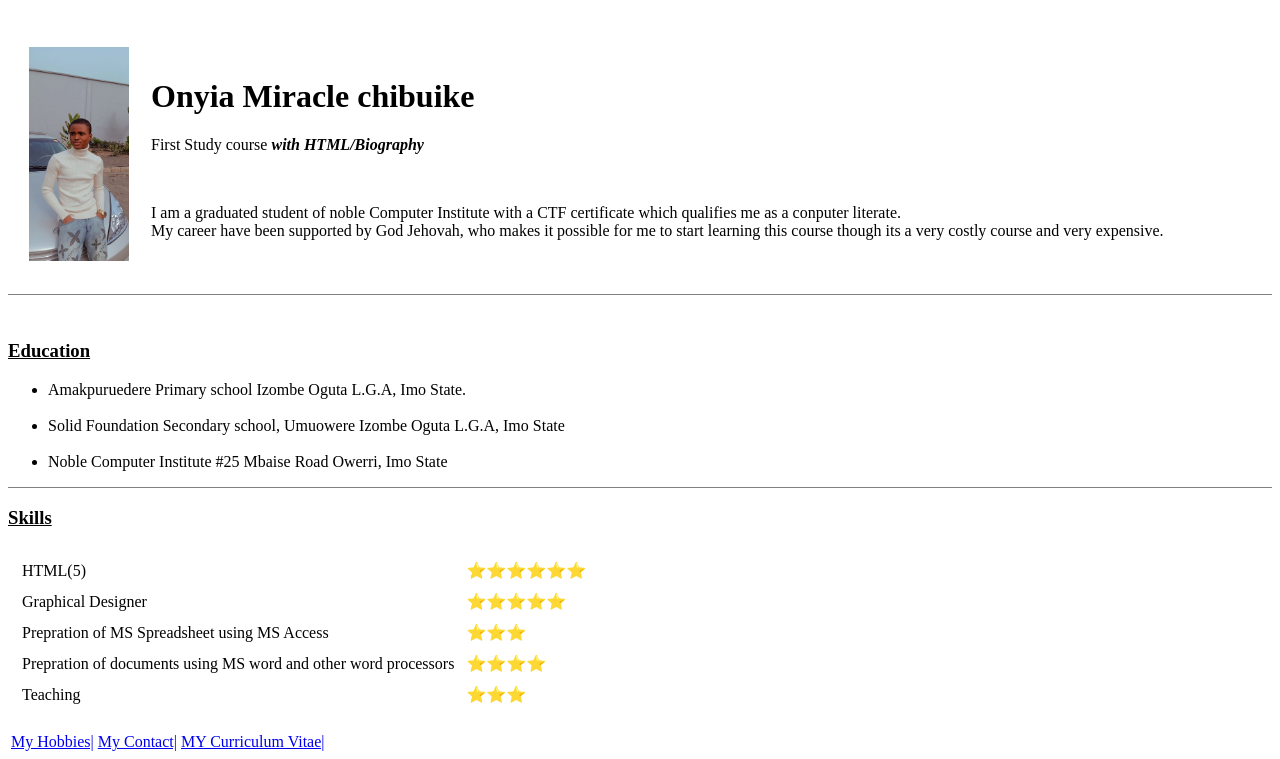
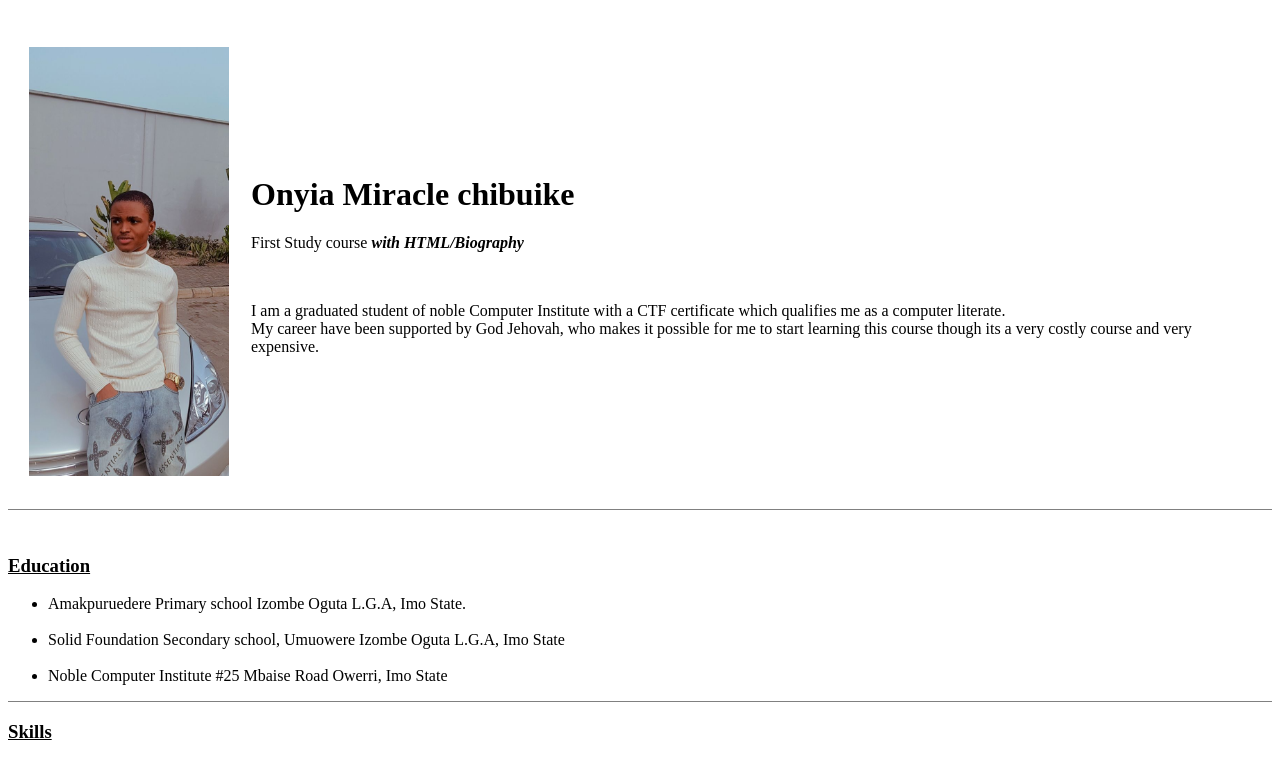
Before and after one commit to miracle-eng/my-cv, a plain HTML site: page HTML-Miracle/index.html in a window 1280 px wide. Shown: the top 759 px of the page. Drawn offline with Linux system fonts and the light colour scheme.

Commit message:
Update index.html

```diff
--- a/HTML-Miracle/index.html
+++ b/HTML-Miracle/index.html
@@ -9,13 +9,13 @@
 <body>
 <table cellspacing=20px>
   <tr>
-    <td>  <img src="snap miracle.jpg" width="100px" alt="miracle onyia images">
+    <td>  <img src="snap miracle.jpg" width="200px" alt="miracle onyia images">
     </td>
     <br>
     <td> <h1>Onyia Miracle chibuike</h1>
   <p> First Study course  <strong><em>with HTML/Biography</em></strong></p>
      <br>
-     <p>I am a graduated student of noble Computer Institute with a CTF certificate which qualifies me as a conputer literate. <br>
+     <p>I am a graduated student of noble Computer Institute with a CTF certificate which qualifies me as a computer literate. <br>
      My career have been supported by God Jehovah, who makes it possible for me to start learning this course though its a very
      costly course and very expensive.  </p>
      </td>
```
